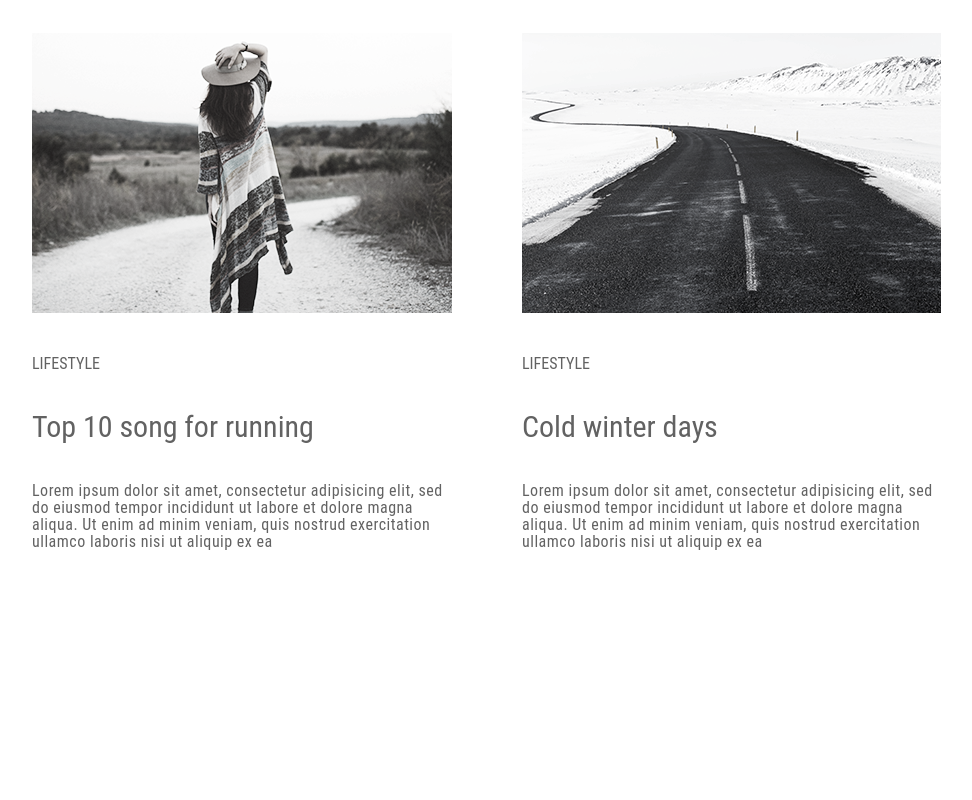
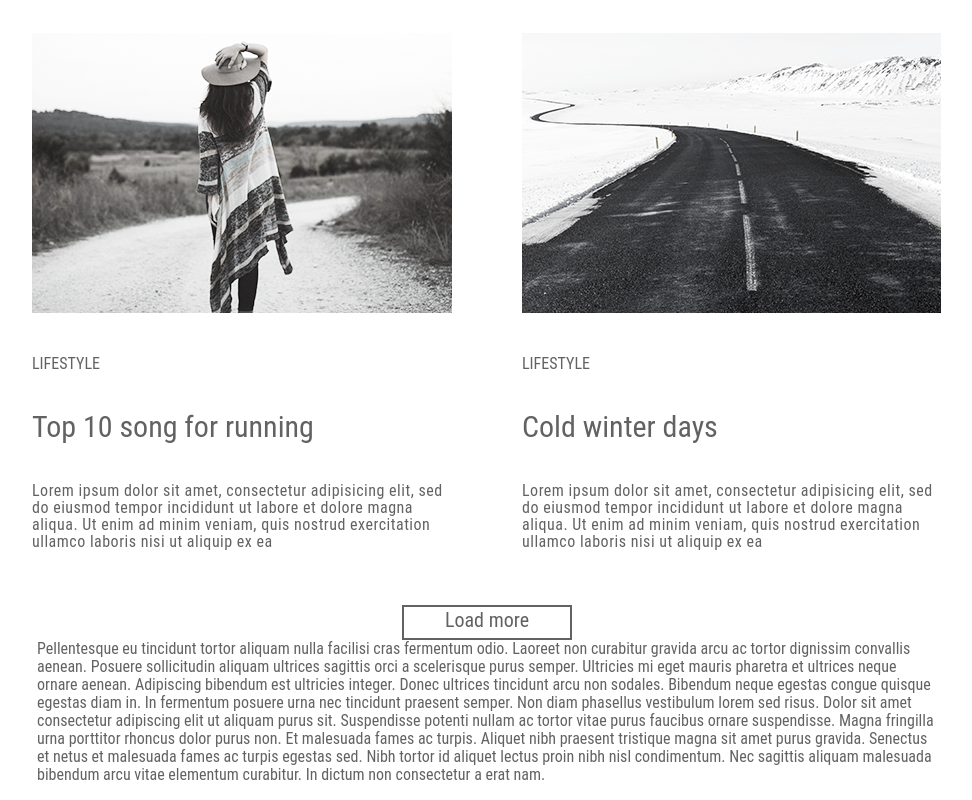
Before and after one commit to maduraaa/minimo, a website: page index.html in a window 1280 px wide. Shown: the part 2647-3447 px from the top of the page, without its empty margins (153-1125 px from the left). Before the commit the page ends 3198 px from the top, so only its background shows below. Drawn offline with Linux system fonts and the light colour scheme.

Commit message:
start load more btn

```diff
--- a/index.html
+++ b/index.html
@@ -137,6 +137,29 @@
       </p>
     </div>
 </div>
+
+    <div class="load-more container">
+        <div class="btn-move"><div class="show-more-btn">Load more</div></div>
+        <p class="load-more-text">
+            Pellentesque eu tincidunt tortor aliquam nulla facilisi cras
+            fermentum odio. Laoreet non curabitur gravida arcu ac tortor
+            dignissim convallis aenean. Posuere sollicitudin aliquam ultrices
+            sagittis orci a scelerisque purus semper. Ultricies mi eget mauris
+            pharetra et ultrices neque ornare aenean. Adipiscing bibendum est
+            ultricies integer. Donec ultrices tincidunt arcu non sodales.
+            Bibendum neque egestas congue quisque egestas diam in. In
+            fermentum posuere urna nec tincidunt praesent semper. Non diam
+            phasellus vestibulum lorem sed risus. Dolor sit amet consectetur
+            adipiscing elit ut aliquam purus sit. Suspendisse potenti nullam
+            ac tortor vitae purus faucibus ornare suspendisse. Magna fringilla
+            urna porttitor rhoncus dolor purus non. Et malesuada fames ac turpis.
+            Aliquet nibh praesent tristique magna sit amet purus gravida. Senectus
+            et netus et malesuada fames ac turpis egestas sed. Nibh tortor id
+            aliquet lectus proin nibh nisl condimentum. Nec sagittis aliquam
+            malesuada bibendum arcu vitae elementum curabitur. In dictum non
+            consectetur a erat nam.
+        </p>
+    </div>
         </main>
     </body>
 </html>
--- a/scss/pages/main.scss
+++ b/scss/pages/main.scss
@@ -141,3 +141,38 @@
 .change-size{
     margin-left: 70px;
 }
+.load-more{
+    margin-top: 50px;
+    width: 900px;
+    height: 200px;
+    // background-color: teal;
+    box-sizing: border-box;
+}
+.load-more-text{
+    display: flex;
+    justify-content: center;
+    font-size: $defaultFontSize;
+    color: $defaultBlueColor;
+    font-family: 'Roboto Condensed', sans-serif;
+    line-height: 18px;
+}
+.show-more-btn{
+    box-sizing: border-box;
+    width: 170px;
+    text-align: center;
+    border: 2px solid;
+    height: 35px;
+    color: $defaultBlueColor;
+    padding: 3px;
+    font-size: 20px;
+    font-family: 'Roboto Condensed', sans-serif;
+    margin-top: 5px;
+     &:hover{
+         cursor: pointer;
+     }
+
+}
+.btn-move{
+    display: flex;
+    justify-content: center;
+}
```
Also changed, not shown: styles/style.css.
